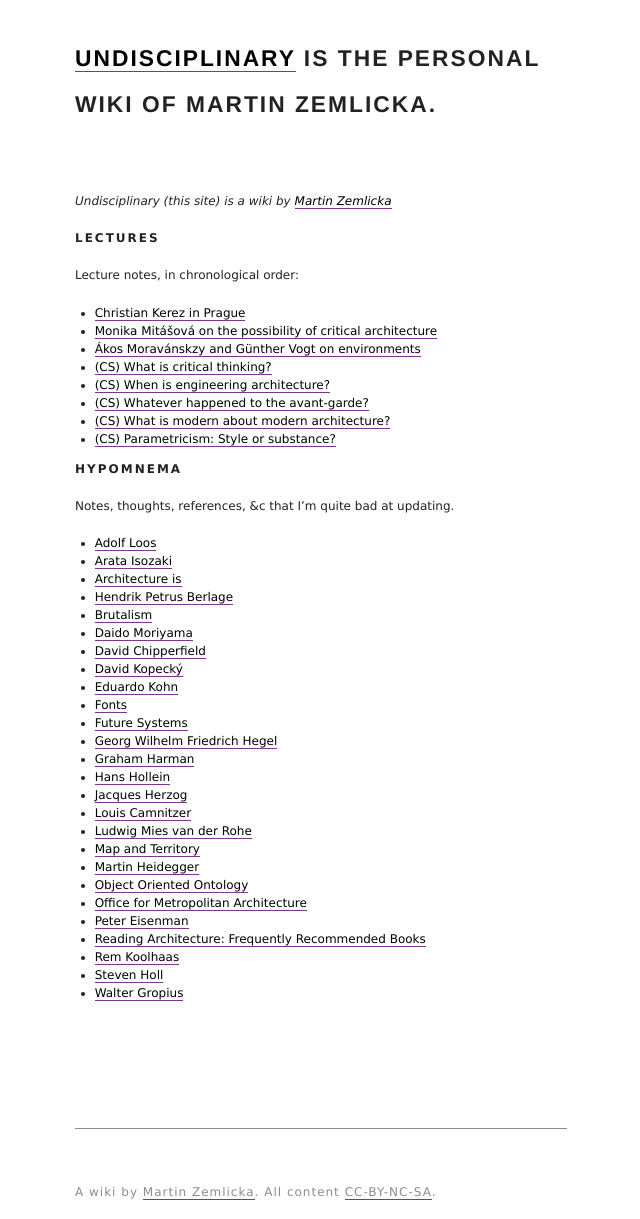
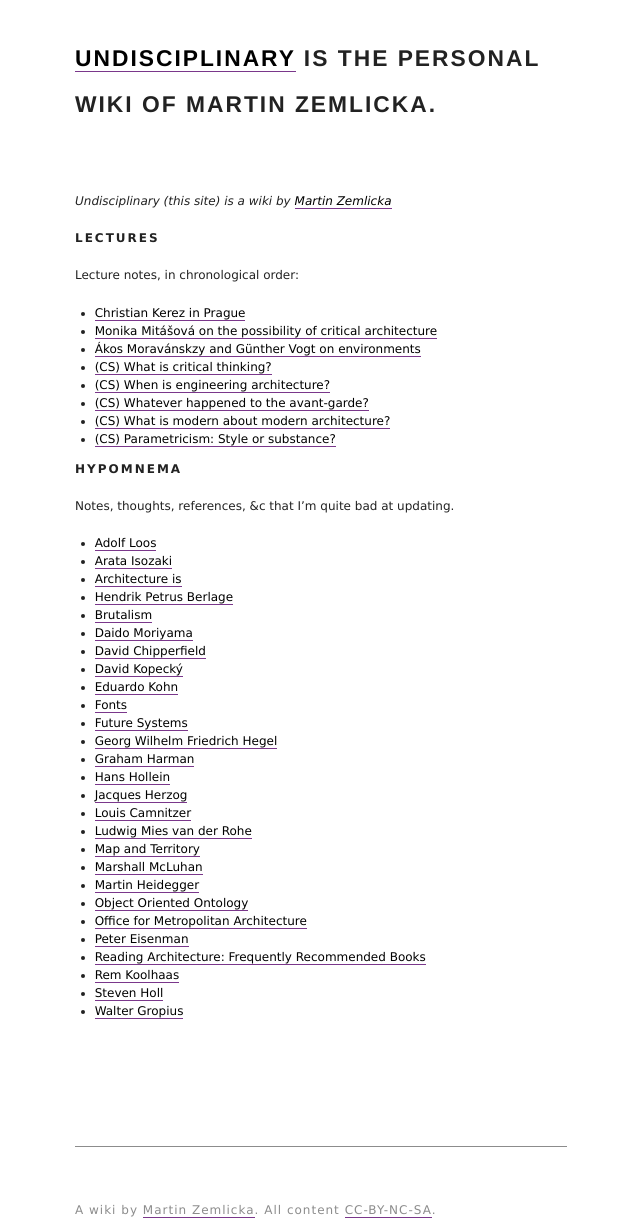
Before and after one commit to zmlka/undisciplinary, a Jekyll site: the page built from index.md, in a window 1280 px wide. Shown: the whole page, without its empty margins (319-959 px from the left). Built offline with Jekyll 4.4.1, drawn with Linux system fonts in a browser that asks for light colours.

Commit message:
created marshall mcLuhan

```diff
--- a/index.md
+++ b/index.md
@@ -42,6 +42,7 @@ Notes, thoughts, references, &c that I'm quite bad at updating.
 * [Louis Camnitzer](louis_camnitzer)
 * [Ludwig Mies van der Rohe](mies_van_der_rohe)
 * [Map and Territory](map_and_territory)
+* [Marshall McLuhan](marshall_mcluhan)
 * [Martin Heidegger](heidegger)
 * [Object Oriented Ontology](ooo)
 * [Office for Metropolitan Architecture](oma)
```
